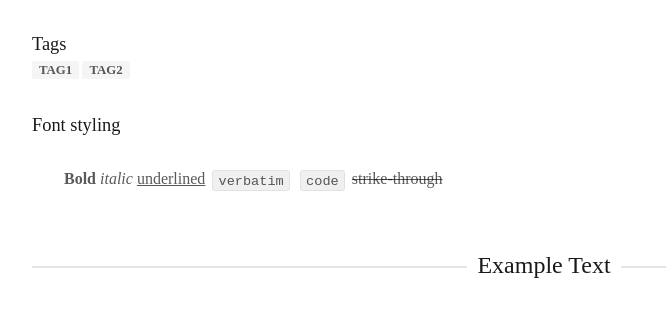
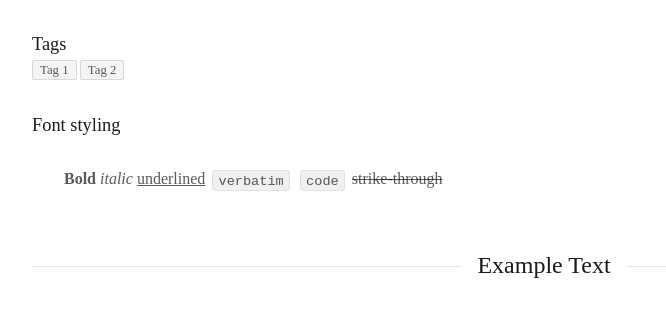
Before and after one commit to jessekelly881/PrettyMarkedDown, a website built with Parcel: page src/index.html in a window 1280 px wide. Shown: the part 2401-2730 px from the top of the page, 96-762 px from the left. Built offline with nearby package versions, Linux system fonts and the light colour scheme.

Commit message:
feat(typography): minor tag aesthetic improvements

```diff
--- a/src/index.html
+++ b/src/index.html
@@ -229,7 +229,7 @@ Albert Einstein
 <h3 id="orgaa529dc"><span class="done DONE">DONE</span> An item that is done</h3>
 </div>
 <div id="outline-container-orgef1ad71" class="outline-3">
-<h3 id="orgef1ad71">Tags&#xa0;&#xa0;&#xa0;<span class="tag"><span class="tag1">tag1</span>&#xa0;<span class="tag2">tag2</span></span></h3>
+<h3 id="orgef1ad71">Tags&#xa0;&#xa0;&#xa0;<span class="tag"><span class="tag1">Tag 1</span>&#xa0;<span class="tag2">Tag 2</span></span></h3>
 </div>
 <div id="outline-container-org3852a2f" class="outline-3">
 <h3 id="org3852a2f">Font styling</h3>
--- a/src/themes/common/components/tags.scss
+++ b/src/themes/common/components/tags.scss
@@ -6,15 +6,17 @@
     display: block;
     color: rgba(0, 0, 0, 0.65);
     font-size: 0.8rem;
-    font-weight: bold;
 
     span{
         background: #f5f5f5;
-        text-transform: uppercase;
         border-radius: 2px;
         width: fit-content;
         height: auto;
         padding: 2px 7px;
+        border: 1px solid #d9d9d9;
+
+        -webkit-transition: all 0.3s cubic-bezier(0.78, 0.14, 0.15, 0.86);
+        transition: all 0.3s cubic-bezier(0.78, 0.14, 0.15, 0.86);
 
         &:hover {
             opacity: 0.85;
--- a/src/themes/common/layouts/basic.scss
+++ b/src/themes/common/layouts/basic.scss
@@ -1,5 +1,4 @@
 @import '../mixins/all';
-@include lineHeader;
 
 html, body{
     padding: 0;
@@ -50,6 +49,7 @@ html, body{
 h3, h4, h5, h6, table {
     margin: 2em 0em 1em 0em;
 }
+@include lineHeader;
 
 // center top level headers
 .outline-2 > h2, #table-of-contents > h2{
--- a/src/themes/common/mixins/all.scss
+++ b/src/themes/common/mixins/all.scss
@@ -11,18 +11,18 @@
         top: 51%;
         overflow: hidden;
         width: 50%;
-        height: 2px;
+        height: 1px;
         -webkit-font-smoothing: antialiased;
         content: '\a0';
         background-color: rgba(0, 0, 0, 0.10);
 
     }
     h2:before {
-        margin-left: calc(-50% - 10px);
+        margin-left: calc(-50% - 15px);
     }
 
     h2:after {
-        margin-left: calc(10px);
+        margin-left: 15px;
     }
 
 }
```
